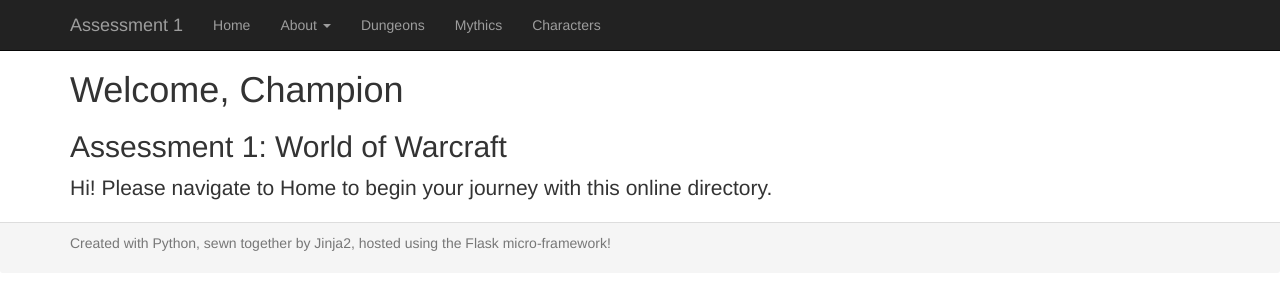
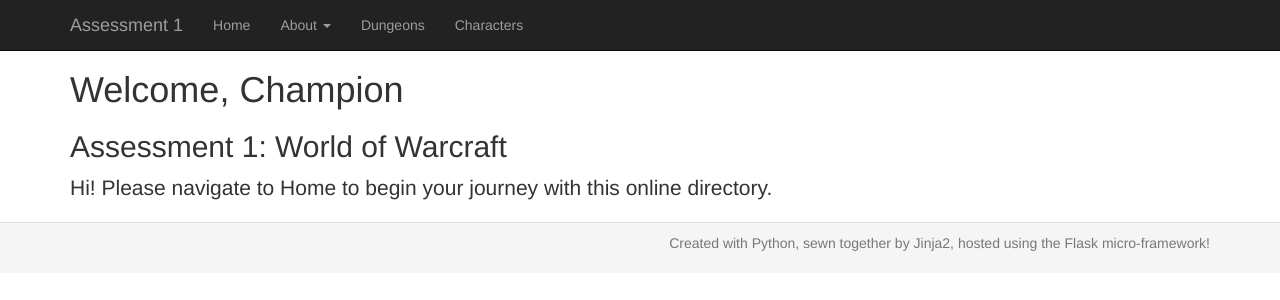
Before and after one commit to nikotrianta/triantafillou_niko_set09103_cw1, a Flask app: page / in a window 1280 px wide. Shown: the top 300 px of the page. Run offline with Flask 2, Linux system fonts and the light colour scheme; some libraries are stand-ins or nearby versions.

Commit message:
Add files via upload

```diff
--- a/source/templates/footer.html
+++ b/source/templates/footer.html
@@ -1,7 +1,7 @@
 {% block content %}
 <footer class="footer panel-footer">
     <div class="container">
-        <p class="text-muted">Created with Python, sewn together by Jinja2, hosted using the Flask micro-framework!</p>
+        <p class="text-muted text-right">Created with Python, sewn together by Jinja2, hosted using the Flask micro-framework!</p>
     </div>
 </footer>
 <script src="https://ajax.googleapis.com/ajax/libs/jquery/1.11.3/jquery.min.js"></script>
--- a/source/templates/header.html
+++ b/source/templates/header.html
@@ -34,7 +34,6 @@
                         </ul>
                     </li>
                     <li><a href="/dungeons">Dungeons</a></li>
-                    <li><a href="/mythics">Mythics</a></li>
                     <li><a href="/characters">Characters</a></li>
                 </ul>
             </div>
```
